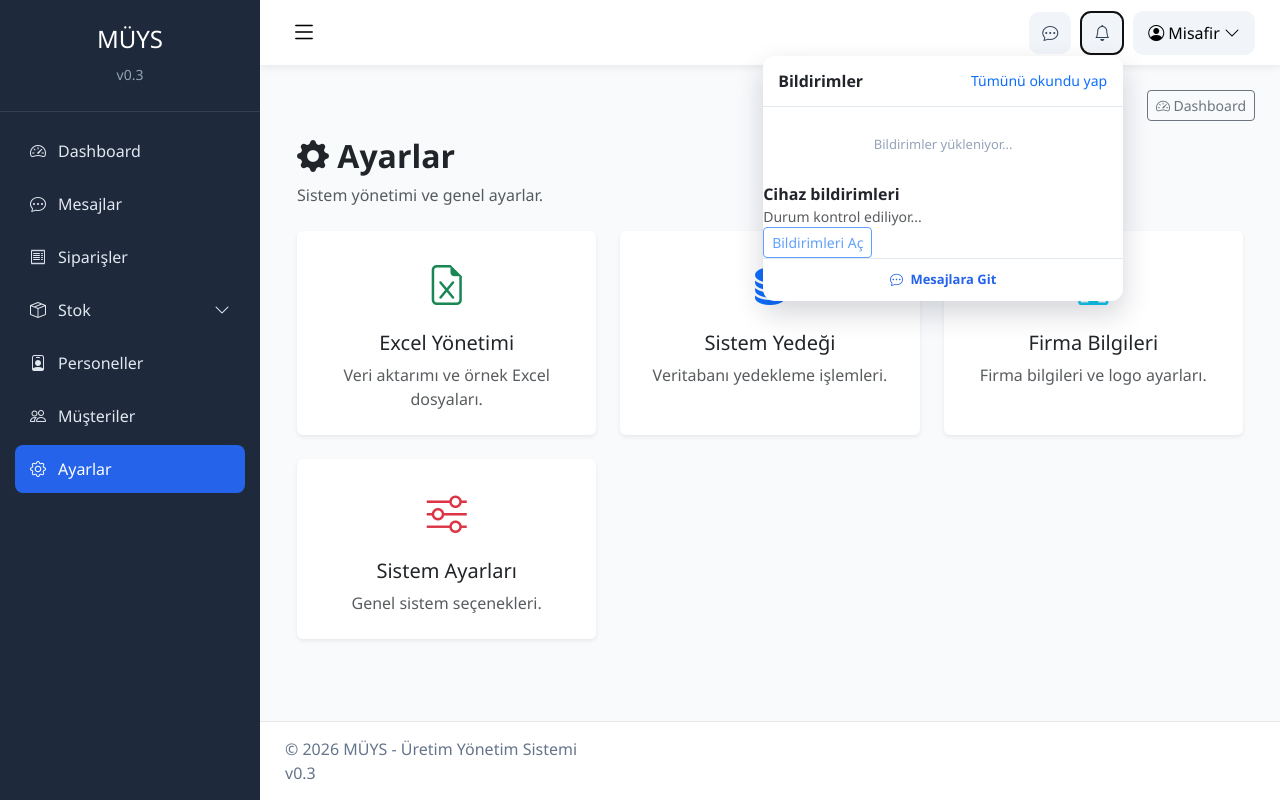
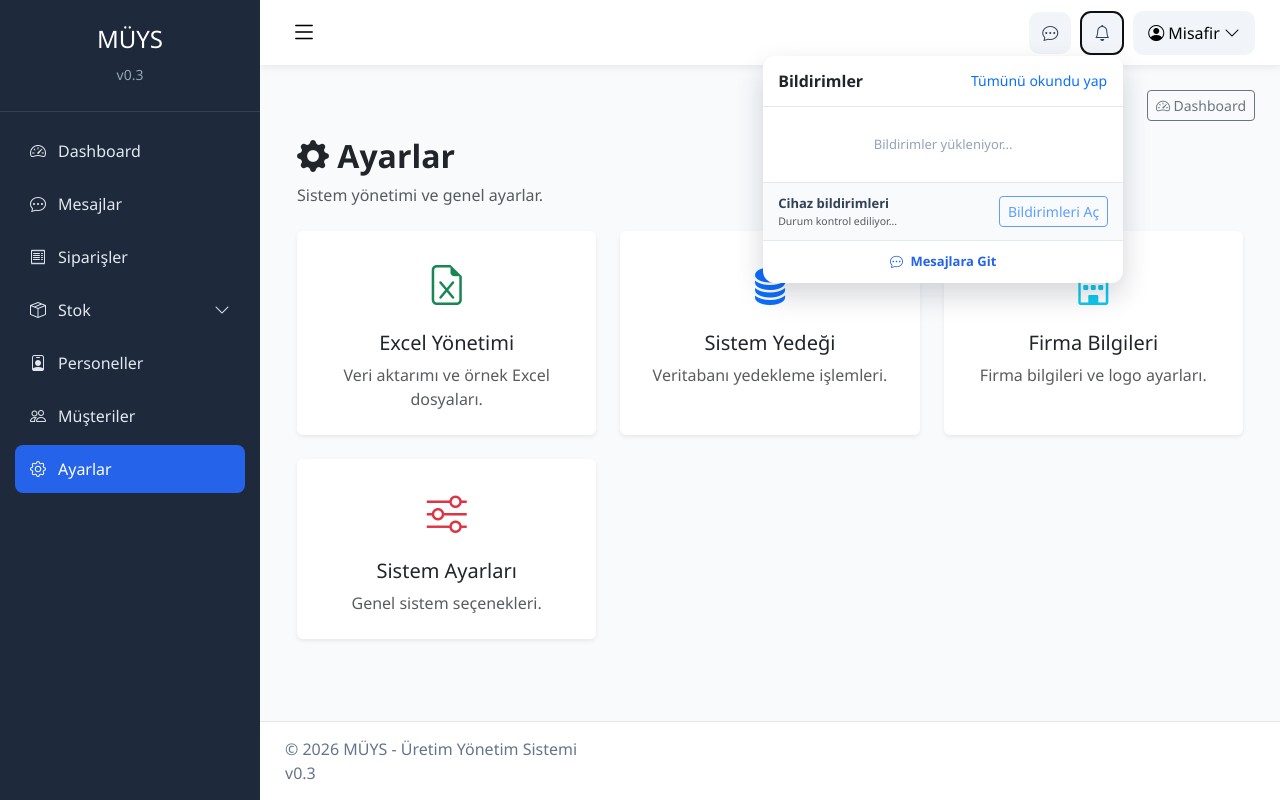
Before and after one commit to ulucam/muys-fastapi, a FastAPI app: page /ayarlar in a window 1280 px wide, after a click that opens the changed part. Run offline with FastAPI, Linux system fonts and the light colour scheme.

Commit message:
Update navbar.css

```diff
--- a/app/static/css/navbar.css
+++ b/app/static/css/navbar.css
@@ -70,6 +70,8 @@
 .notification-item-link{color:inherit;text-decoration:none}
 .notification-item-link:hover{color:inherit}
 .message-content{white-space:pre-wrap;overflow-wrap:anywhere;color:#334155}
+.push-settings{display:flex;align-items:center;justify-content:space-between;gap:12px;padding:11px 15px;border-top:1px solid #e2e8f0;background:#f8fafc;font-size:12px}
+.push-settings strong{font-size:13px;color:#334155}
 
 .live-activity{
     display:flex;
```
